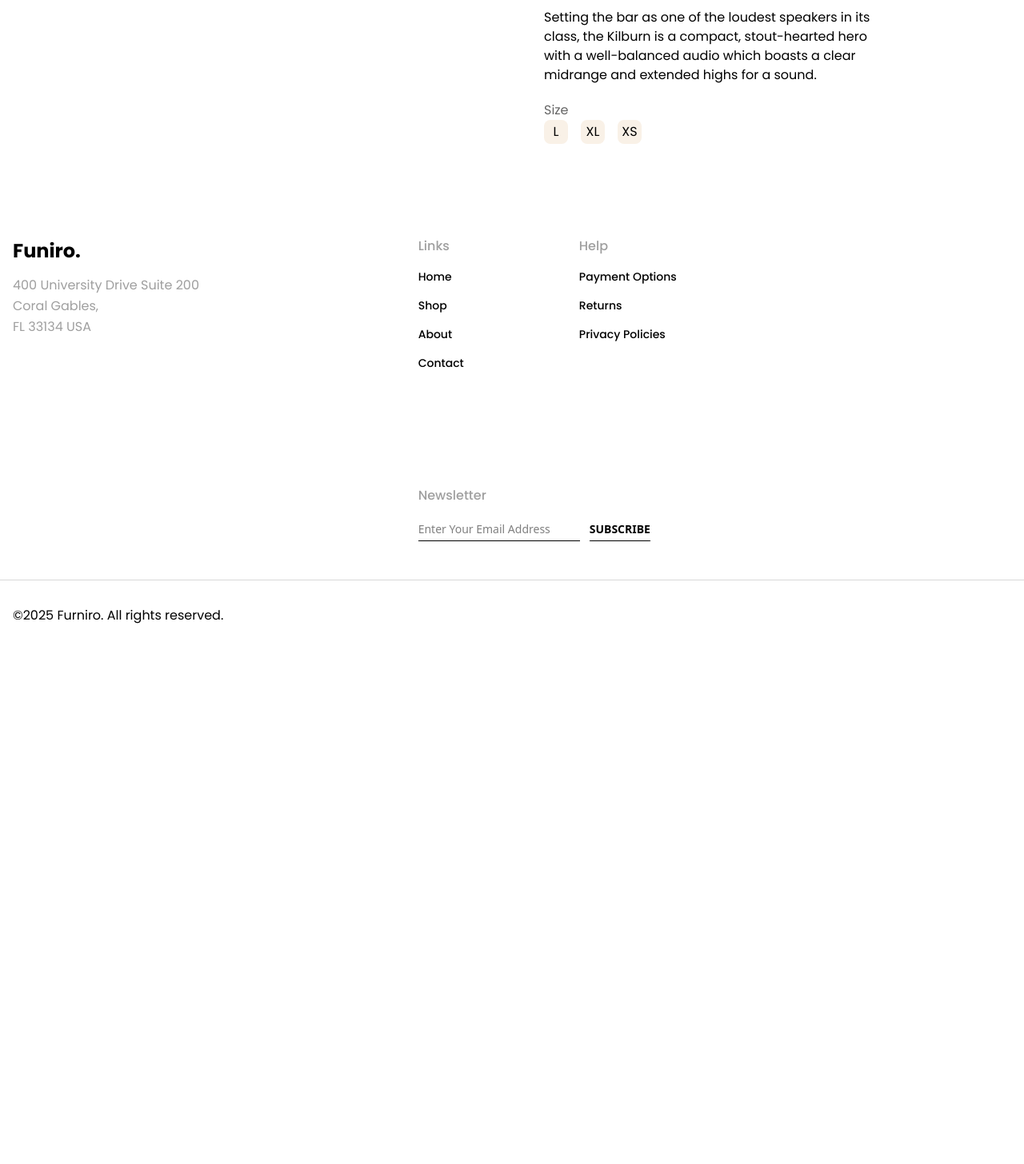
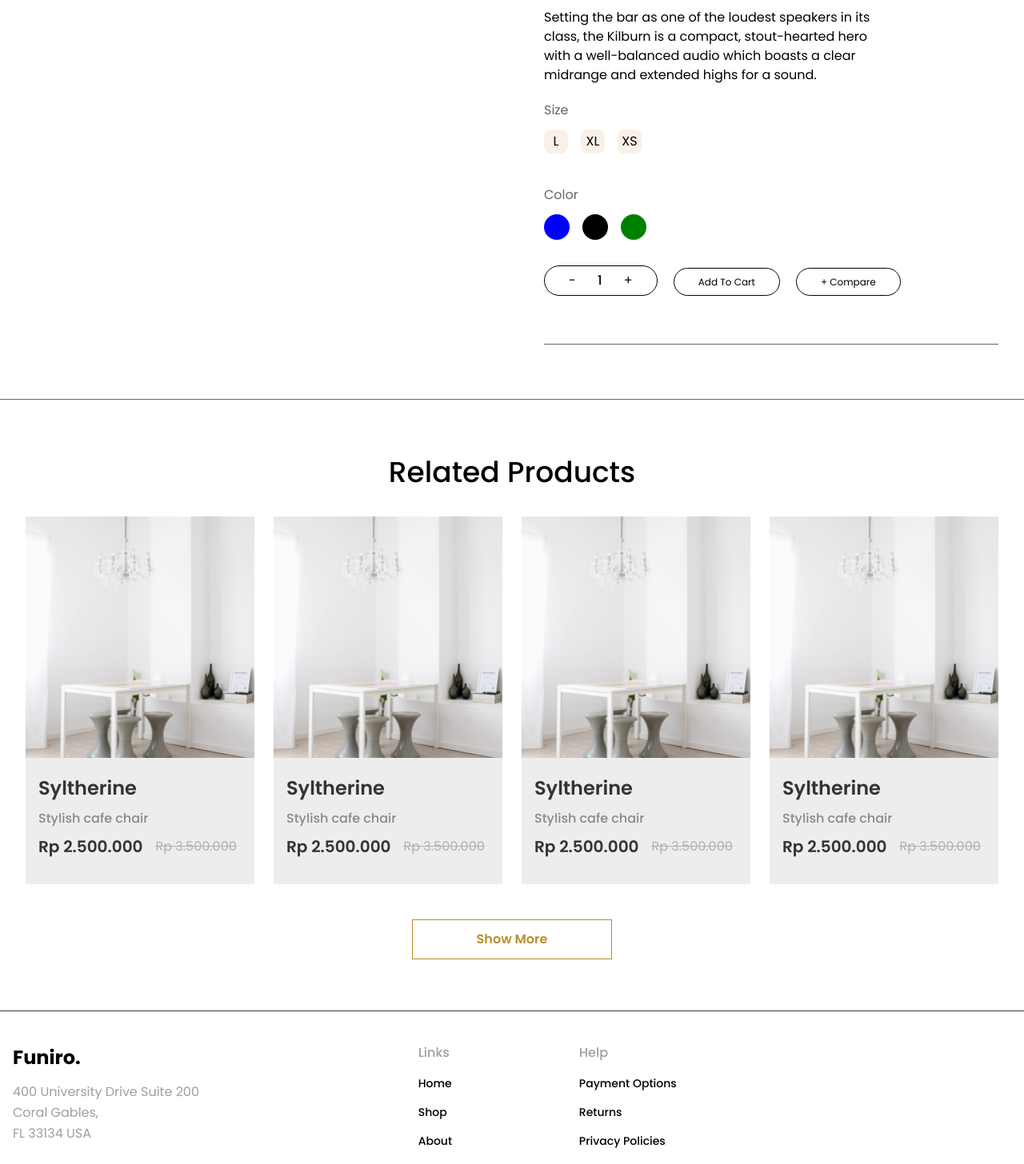
Before and after one commit to FORHAD-x/E-commerce, a React (Vite) app: page /shop/Details in a window 1280 px wide. Shown: the part 420-1876 px from the top of the page at 80% size. Before the commit the page ends 1242 px from the top, so only its background shows below. Built offline with nearby package versions, Linux system fonts and the light colour scheme.

Commit message:
Checkout page create

```diff
--- a/src/components/Cart/CartButton.jsx
+++ b/src/components/Cart/CartButton.jsx
@@ -3,7 +3,7 @@ import { Link } from 'react-router-dom'
 
 const CartButton = ({title ,path}) => {
   return (
-    <Link to={path} className="px-7.5 py-1.5 cursor-pointer border-1 border-black rounded-[50px] font-Poppins font-normal text-[12px] text-black">
+    <Link to={path} className="px-7.5 py-2 cursor-pointer border-1 border-black rounded-[50px] font-Poppins font-normal text-[12px] text-black">
          {title}
     </Link>
   )
--- a/src/components/Home/Productitems.jsx
+++ b/src/components/Home/Productitems.jsx
@@ -2,10 +2,11 @@ import React from 'react'
 import { Link } from 'react-router-dom'
 
 const ProductItems = () => {
+
   return (
     <div className='cursor-pointer'>
       <div className='relative group'>
-        <img src="public/product1.png" alt="product" className='w-full' />
+        <img src="/product1.png" alt="product" className='w-full' />
         <div className='absolute top-0 left-0 w-full h-full flex items-center justify-center bg-[rgba(58,58,58,0.3)] group scale-0 group-hover:scale-100 transition-normal '>
           <button className='font-semibold font-Poppins text-brand cursor-pointer bg-white px-12 py-3 text-[16px] inline-block'>Add to cart</button>
         </div>
--- a/src/components/Home/Products.jsx
+++ b/src/components/Home/Products.jsx
@@ -46,7 +46,7 @@ const Products = () => {
     <div className="text-center">
       <Link
         to="/shop"
-        className="px-8 py-3 inline-block font-Poppins font-semibold text-[16px] border border-brand text-brand hover:bg-brand hover:text-white transition"
+        className="px-20 py-3 inline-block font-Poppins font-semibold text-[16px] border border-brand text-brand hover:bg-brand hover:text-white transition"
       >
         Show More
       </Link>
--- a/src/components/ProductDetails/Details.jsx
+++ b/src/components/ProductDetails/Details.jsx
@@ -1,6 +1,7 @@
 import { AiFillStar } from "react-icons/ai";
-import React from 'react'
+import React, { useState } from 'react'
 import ProductSlide from "product-slide";
+import CartButton from "../Cart/CartButton";
 
 const API = {
   images: [
@@ -16,13 +17,18 @@ const Details = () => {
   direction: "vertical", // or "horizontal"
   zoom: true,          // or false
 };
+
+const [Size, setSize] = useState(null)
+const [color, setColor] = useState("")
+const [quantity, setQuantity] = useState(1)
+
   return (
-    <section className='pt-9 pb-14'>
+    <section className='pt-9 pb-17 border-b-1 border-secondary'>
         <div className="container flex gap-20">
             <div className='w-1/2'>
                 <ProductSlide settings={settings} api={API.images} />
             </div>
-            <div className='w-1/2'>
+            <div className='w-1/2 border-b-1 border-secondary'>
             <h2 className='font-Poppins font-normal text-[42px] text-black'>Asgaard sofa</h2>
             <p className='font-Poppins font-medium text-[24px] text-secondary'>Rs. 250,000.00</p>
             <div className="flex items-center gap-5">
@@ -40,14 +46,63 @@ const Details = () => {
                stout-hearted hero with a well-balanced
                audio which boasts a clear midrange and extended highs for a sound.
             </p>
+            {/* size */}
             <div className="py-5">
-                <p className="font-Poppins font-normal text-base text-secondary">Size</p>
+                <p className="font-Poppins font-normal text-base text-secondary pb-3">Size</p>
                 <div className="flex gap-4">
-                    <label className="w-[30px] h-[30px] flex items-center justify-center font-Poppins font-normal text-base bg-[#F9F1E7] rounded-lg text-black">L</label>
-                    <label className="w-[30px] h-[30px] flex items-center justify-center font-Poppins font-normal text-base bg-[#F9F1E7] rounded-lg text-black">XL</label>
-                    <label className="w-[30px] h-[30px] flex items-center justify-center font-Poppins font-normal text-base bg-[#F9F1E7] rounded-lg text-black">XS</label>
+                    <label
+                     className={`${Size === "L" ? "bg-brand" : "bg-[#F9F1E7]"} w-[30px] h-[30px] cursor-pointer flex items-center justify-center font-Poppins font-normal text-base bg-[#F9F1E7] rounded-lg text-black`}>L
+                     <input onChange={(e) =>{setSize(e.target.value)}} className="hidden" type="radio" id="L" name="size" value="L"/>
+                     </label>
+
+                    <label
+                     className={`${Size === "XL" ? "bg-brand" : "bg-[#F9F1E7]"} w-[30px] h-[30px] cursor-pointer flex items-center justify-center font-Poppins font-normal text-base bg-[#F9F1E7] rounded-lg text-black`}>XL
+                     <input onChange={(e) =>{setSize(e.target.value)}} className="hidden" type="radio" id="XL" name="size" value="XL"/>
+                     </label>
+
+                    <label
+                     className={`${Size === "XS" ? "bg-brand" : "bg-[#F9F1E7]"} w-[30px] h-[30px] cursor-pointer flex items-center justify-center font-Poppins font-normal text-base bg-[#F9F1E7] rounded-lg text-black`}>XS
+                     <input onChange={(e) =>{setSize(e.target.value)}} className="hidden" type="radio" id="XS" name="size" value="XS"/>
+                     </label>
 
                 </div>
+            </div>
+
+             {/* color */}
+            <div className="py-5">
+                <p className="font-Poppins font-normal text-base text-secondary pb-3">Color</p>
+                <div className="flex gap-4 items-center">
+
+                  <label
+                     className={`w-8 h-8 p-1 ${color === "blue" && "border-2 border-[#ffafaf]"} rounded-full`} style={{background:"blue"}}>
+                     <input onChange={(e) =>{setColor(e.target.value)}} className="hidden" type="radio" id="blue" name="color" value="blue"/>
+                     </label>
+
+                    <label
+                     className={`w-8 h-8 p-1 ${color === "black" && "border-2 border-[#ffafaf]"} rounded-full`} style={{background:"black"}}>
+                     <input onChange={(e) =>{setColor(e.target.value)}} className="hidden" type="radio" id="black" name="color" value="black"/>
+                     </label>
+
+                    <label
+                     className={`w-8 h-8 p-1 ${color === "green" && "border-2 border-[#ffafaf]"} rounded-full`} style={{background:"green"}}>
+                     <input onChange={(e) =>{setColor(e.target.value)}} className="hidden" type="radio" id="green" name="color" value="green"/>
+                     </label>
+
+                </div>
+            </div>
+            {/* cart */}
+            <div className="flex items-center gap-5 pt-3 pb-15">
+              <div className="flex px-7.5 py-1.5 gap-5 cursor-pointer border-1 border-black rounded-[50px] font-Poppins font-normal text-base text-black w-fit">
+                <button onClick={() => {quantity > 1 && setQuantity(quantity - 1)}}>-</button>
+                <p className="font-medium w-5 flex  items-center justify-center">{quantity}</p>
+                <button onClick={() => {setQuantity(quantity + 1)}}>+</button>
+              </div>
+              <div>
+                <CartButton path={"/Add_to_cart"} title={"Add To Cart"}/>
+              </div>
+              <div>
+                <CartButton path={"/Compare"} title={"+ Compare"}/>
+              </div>
             </div>
 
             </div>
--- /dev/null
+++ b/src/components/ProductDetails/RelatedProduct.jsx
@@ -0,0 +1,30 @@
+import React from 'react'
+import ProductItems from '../Home/ProductItems'
+import { Link } from 'react-router-dom'
+
+const RelatedProduct = () => {
+  return (
+    <section className='py-16'>
+        <div className="container">
+            <h2 className='text-center font-Poppins font-medium text-[36px] text-black'>Related Products</h2>
+            <div className='grid grid-cols-4 gap-6 pt-7 pb-11'>
+                <ProductItems/>
+                <ProductItems/>
+                <ProductItems/>
+                <ProductItems/>
+            </div>
+            {/* Show More Button */}
+            <div className="text-center">
+            <Link
+                to="/shop"
+                className="px-20 py-3 inline-block font-Poppins font-semibold text-[16px] border border-brand text-brand hover:bg-brand hover:text-white transition"
+            >
+                Show More
+            </Link>
+            </div>
+        </div>
+    </section>
+  )
+}
+
+export default RelatedProduct
--- a/src/pages/ProductDetails.jsx
+++ b/src/pages/ProductDetails.jsx
@@ -1,6 +1,7 @@
 import React from 'react'
 import Breadcrumb from '../components/Breadcrumb'
 import Details from '../components/ProductDetails/Details'
+import RelatedProduct from '../components/ProductDetails/RelatedProduct'
 
 const ProductDetails = () => {
   return (
@@ -9,8 +10,9 @@ const ProductDetails = () => {
       <div className='bg-[#F9F1E7] py-9'>
         <Breadcrumb/>
       </div>
-      <div>
+      <div className='border-b-1 border-primary'>
         <Details/>
+        <RelatedProduct/>
       </div>
     </section>
     </>
```
Also changed, not shown: src/components/Home/Explore.jsx (+0 -12 lines), src/pages/Checkout.jsx (+116 -4 lines).
